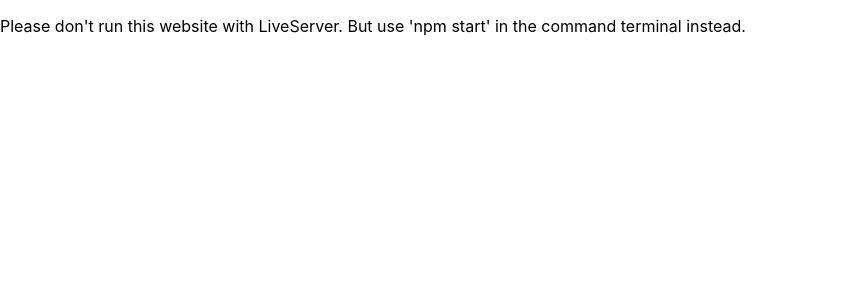
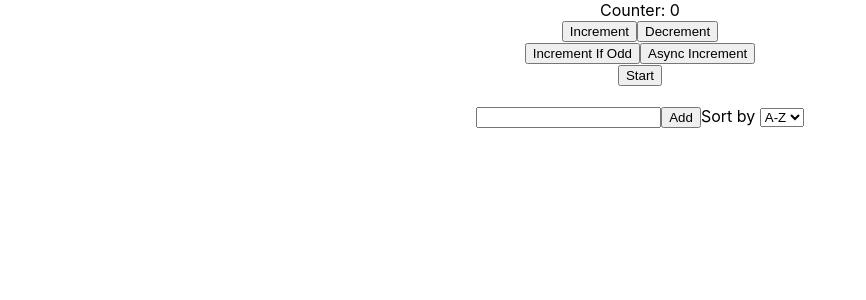
Before and after one commit to WencongHuang/TrainingAssignments, a React (Create React App) app in the folder Assignment06/: page / in a window 1280 px wide. Shown: the top 300 px of the page, without its empty margins (0-866 px from the left). Built offline with nearby package versions, Linux system fonts and the light colour scheme.

Commit message:
Finish Counter component, working on TdList

```diff
--- a/Assignment06/public/index.html
+++ b/Assignment06/public/index.html
@@ -7,7 +7,7 @@
     <title>Assignment 06</title>
   </head>
   <body>
-    <p>Please don't run this website with LiveServer. But use 'npm start' in the command terminal instead.</p>
+    <!-- Please don't run this website with LiveServer. But use 'npm start' in the command terminal instead. -->
     <div id="root"></div>
     <!--
       This HTML file is a template.
--- a/Assignment06/src/App.js
+++ b/Assignment06/src/App.js
@@ -5,6 +5,7 @@
   return (
     <div className="App">
       <Counter />
+      <br />
       <TdList />
     </div>
   );
--- a/Assignment06/src/components/Counter.js
+++ b/Assignment06/src/components/Counter.js
@@ -1,9 +1,67 @@
-function Counter() {
-  return (
-    <div>
+import React from 'react';
 
-    </div>
-  );
+class Counter extends React.Component{
+  constructor(props) {
+    super(props);
+    this.state = {
+      count : 0,
+      action : 'Start',
+      timer : null,
+    }
+  }
+
+  increment = () => {
+    this.setState({ count: this.state.count + 1 });
+  }
+
+  decrement = () => {
+    this.setState({ count: this.state.count - 1 });
+  }
+
+  incrementIfOdd = () => {
+    // if(this.state.count % 2 === 1) {
+    //   this.increment();
+    // }
+    this.state.count % 2 === 1 && this.increment();
+  }
+
+  asyncIncrement = () => {
+    setTimeout(this.increment, 1000);
+  }
+
+  timerIncrement = () => {
+    if(this.state.action.toUpperCase() === "START") {
+      this.setState({
+        action : "Stop",
+        timer : setInterval(this.increment, 1000),
+      });
+    }else{
+      clearInterval(this.state.timer);
+      this.setState({
+        action : "Start",
+        timer : null,
+      });
+    }
+  }
+
+  render () {
+    return (
+      <div className="Counter">
+        Counter: {this.state.count}
+        <div>
+          <button onClick={this.increment}>Increment</button>
+          <button onClick={this.decrement}>Decrement</button>
+        </div>
+        <div>
+          <button onClick={this.incrementIfOdd}>Increment If Odd</button>
+          <button onClick={this.asyncIncrement}>Async Increment</button>
+        </div>
+        <div>
+          <button onClick={this.timerIncrement}>{this.state.action}</button>
+        </div>
+      </div>
+    );
+  }
 }
 
 export default Counter;
--- /dev/null
+++ b/Assignment06/src/components/ItemList.js
@@ -0,0 +1,22 @@
+function Item(props) {
+  return <li>{props.value} <button>Delete</button></li>;
+}
+
+function ItemList({toDo}) {
+  // let { toDo } = props;
+  console.log(toDo);
+  console.log(typeof toDo);
+  return (
+    <ul>
+      {
+        toDo.map((element, index) => {
+          return <Item key={`${element}-${index}`}
+                       value={element}
+                 />
+        })
+      }
+    </ul>
+  );
+}
+
+export default ItemList;
--- a/Assignment06/src/components/TdList.js
+++ b/Assignment06/src/components/TdList.js
@@ -1,9 +1,47 @@
-function TdList() {
-  return (
-    <div>
+import React from 'react';
+import ItemList from './ItemList';
 
-    </div>
-  );
+class TdList extends React.Component {
+  constructor(props) {
+    super(props);
+    this.state = {
+      toDo : [],
+      newToDo : "",
+    }
+  }
+
+  newToDoInput = (event) => {
+    this.setState({ newToDo : event.target.value });
+  }
+
+  addToDo = () => {
+    this.setState({
+      toDo : this.state.toDo.push(this.state.newToDo),
+      newToDo : "",
+    });
+  }
+
+  render () {
+    return (
+      <div className='TdList'>
+        <div>
+          <input type="text"
+                 onChange={this.newToDoInput}
+                 value={this.state.newToDo}
+          />
+          <button onClick={this.addToDo}>Add</button>
+          <label htmlFor="sort">Sort by </label>
+          <select name="sort" id="sort">
+            <option value="A-Z">A-Z</option>
+            <option value="Z-A">Z-A</option>
+          </select>
+        </div>
+        <div>
+          <ItemList toDo={this.state.toDo}/>
+        </div>
+      </div>
+    );
+  }
 }
 
 export default TdList;
```
